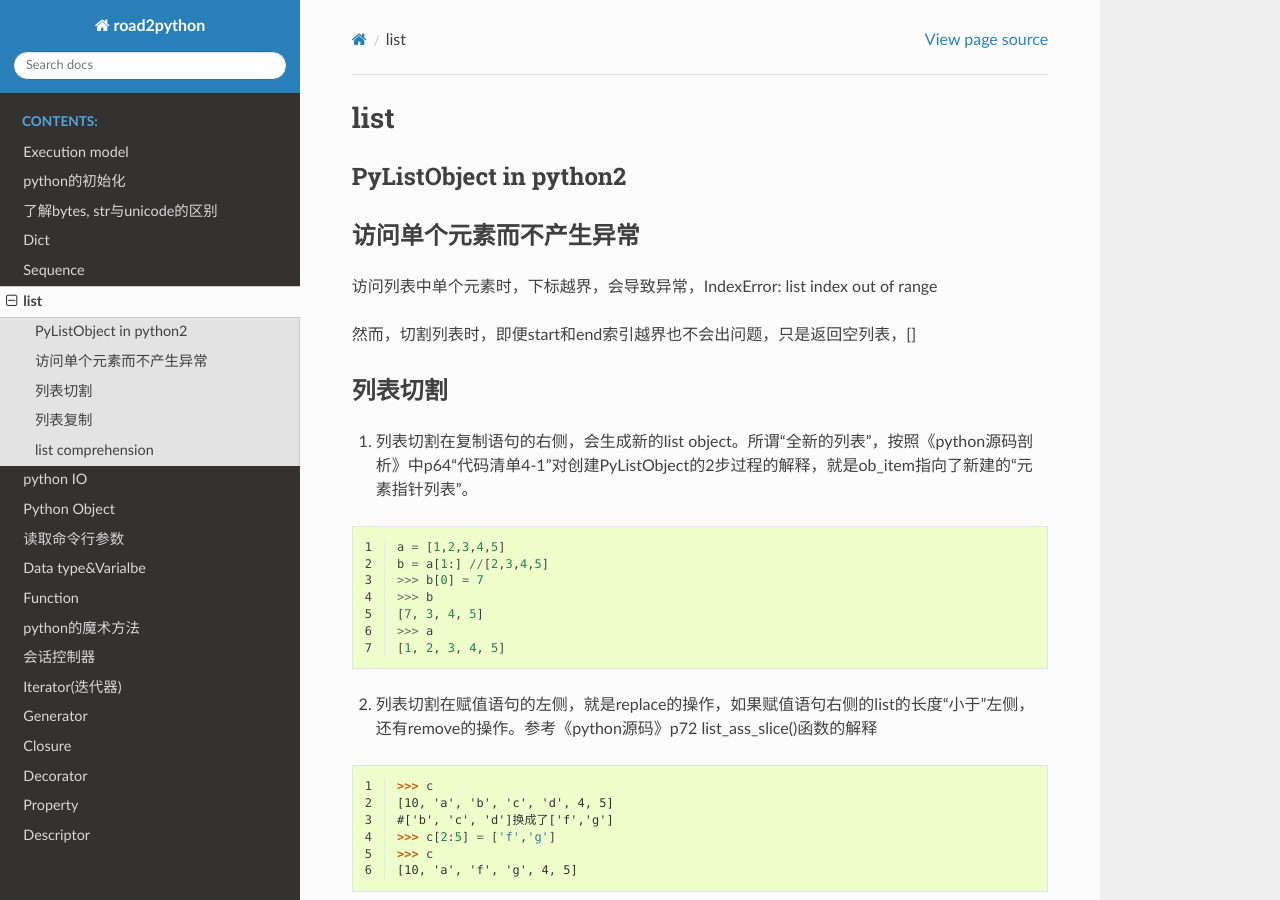
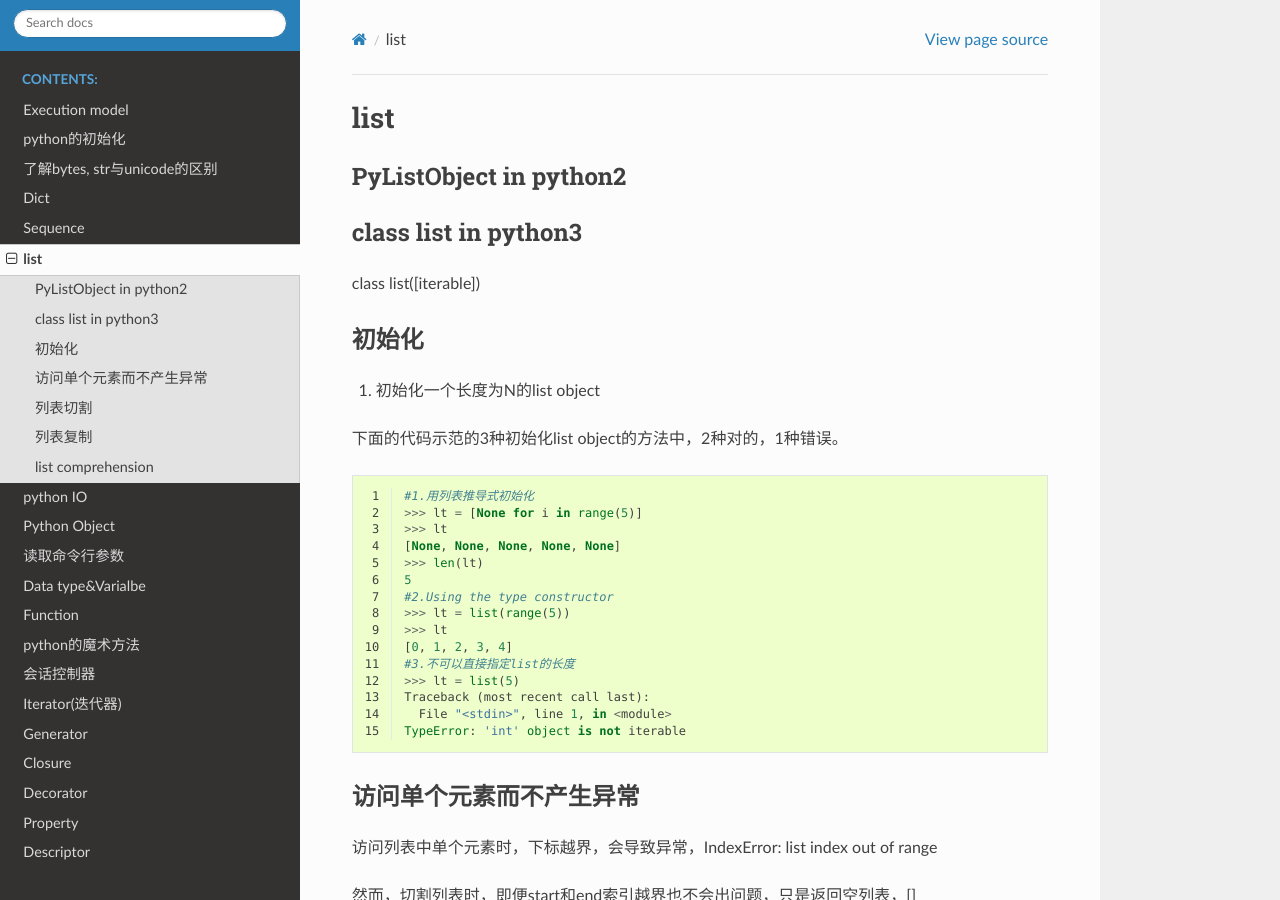
Before and after one commit to yiwenliu/rd2python, a Sphinx documentation site: the page built from source/list.rst, in a window 1280 px wide and 900 px high. Built offline with Sphinx 7.4.7 and the Read the Docs theme 2.0.0, drawn with Linux system fonts in a browser that asks for light colours; formulas are drawn with MathJax 3.

Commit message:
20180918

```diff
--- a/source/dict.rst
+++ b/source/dict.rst
@@ -16,6 +16,8 @@ Dict comprehension
 
 Dict view object
 --------------------
+要遍历dict对象的keys，values或者每一个items，要用到dict的方法，.keys(), .values(), .items()。这3个方法返回的对象都属于Dict view object，它们的特点是 **when the dictionary changes, the view reflects these changes.**
+
 .. code-block:: python
     :linenos:
 
@@ -34,8 +36,10 @@ Dict view object
     <class 'dict_items'>
     >>> ii
     dict_items([(10, 10), ('a', 'a'), ('f', 'f'), ('g', 'g'), (4, 4), (5, 5)])
+    #############################################################################
     >>> ll[10]=20
     >>> ll
     {10: 20, 'a': 'a', 'f': 'f', 'g': 'g', 4: 4, 5: 5}
+    #when dict object changed, the view object also changed
     >>> vv
     dict_values([20, 'a', 'f', 'g', 4, 5])
--- a/source/list.rst
+++ b/source/list.rst
@@ -2,6 +2,36 @@ list
 ======
 PyListObject in python2
 -----------------------------
+
+class list in python3
+------------------------
+class list([iterable])
+
+初始化
+---------
+
+1. 初始化一个长度为N的list object
+
+下面的代码示范的3种初始化list object的方法中，2种对的，1种错误。
+
+.. code-block:: python
+    :linenos:
+
+    #1.用列表推导式初始化
+    >>> lt = [None for i in range(5)]
+    >>> lt
+    [None, None, None, None, None]
+    >>> len(lt)
+    5
+    #2.Using the type constructor
+    >>> lt = list(range(5))
+    >>> lt
+    [0, 1, 2, 3, 4]
+    #3.不可以直接指定list的长度
+    >>> lt = list(5)
+    Traceback (most recent call last):
+      File "<stdin>", line 1, in <module>
+    TypeError: 'int' object is not iterable
 
 访问单个元素而不产生异常
 --------------------------
```
